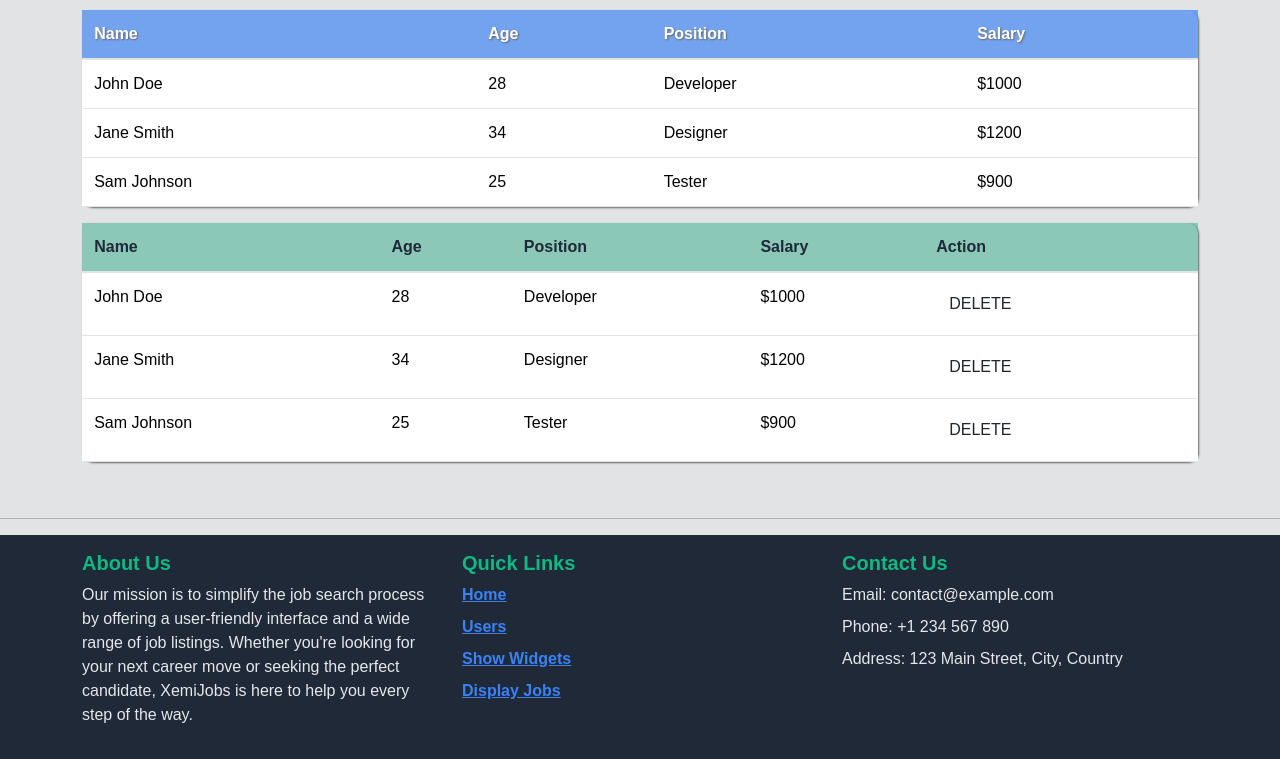
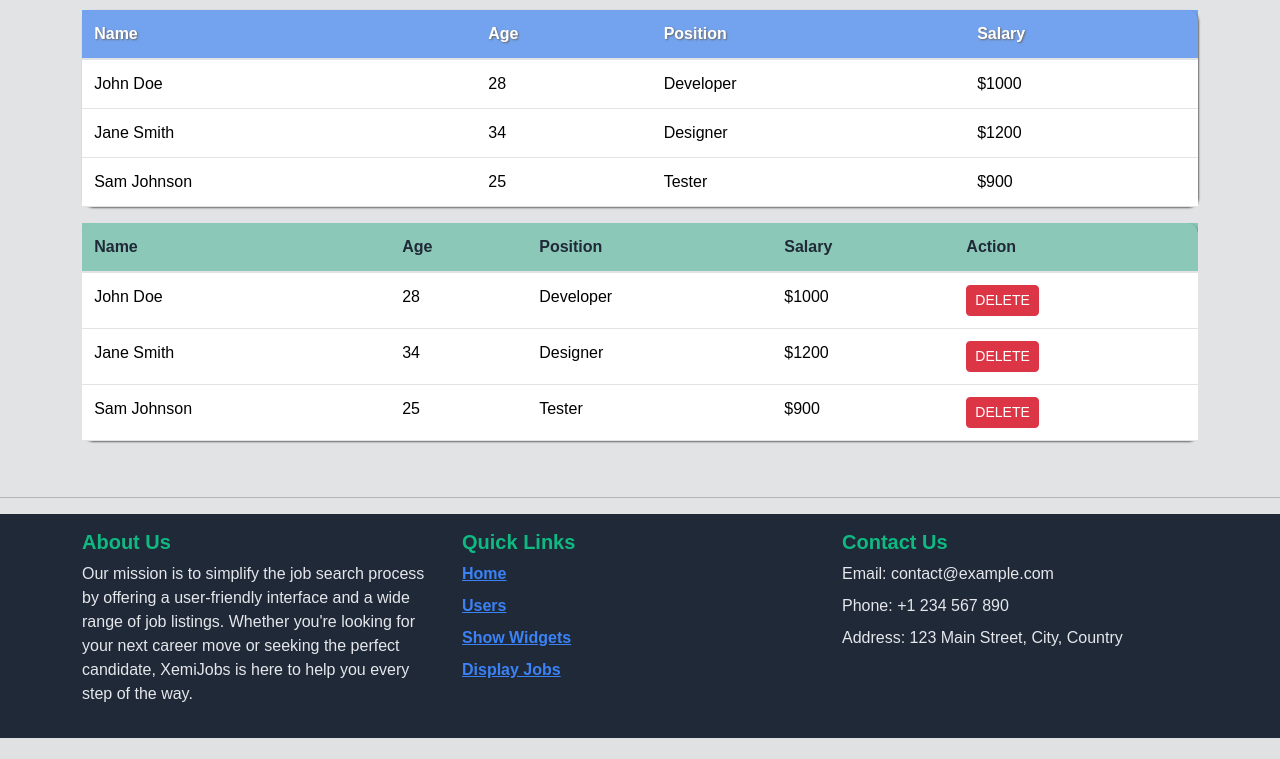
Before and after one commit to Vgarcan/CodeInstitute-proj03-v002, a Flask app: page /widgets/1 in a window 1280 px wide. Shown: the part 2086-2845 px from the top of the page. After the commit the page ends 2824 px from the top, so only its background shows below. Run offline with Flask 3, Linux system fonts and the light colour scheme; data that the repository does not hold is empty.

Commit message:
FIX: table resolution for all shapes

```diff
--- a/xemijobs/templates/widgets/table-green.html
+++ b/xemijobs/templates/widgets/table-green.html
@@ -1,4 +1,5 @@
 {% set context = {'appl_id': 'hola'} %}
+<div class="table-responsive">
     <table class="table table-hover table-green">
         <thead>
             <tr>
@@ -22,8 +23,9 @@
                             {% endif %}
                         {% endif %}
                     {% endfor %}
-                <td><a href="{{ url_for('applications.delete_user_appl', appli_id= context.appl_id) }}" class="btn">DELETE</a></td>
+                    <td><a href="{{ url_for('applications.delete_user_appl', appli_id= context.appl_id) }}" class="btn btn-danger btn-sm">DELETE</a></td>
                 </tr>
             {% endfor %}
         </tbody>
     </table>
+</div>
```
Lines whose indentation alone changed are shown as unchanged.
